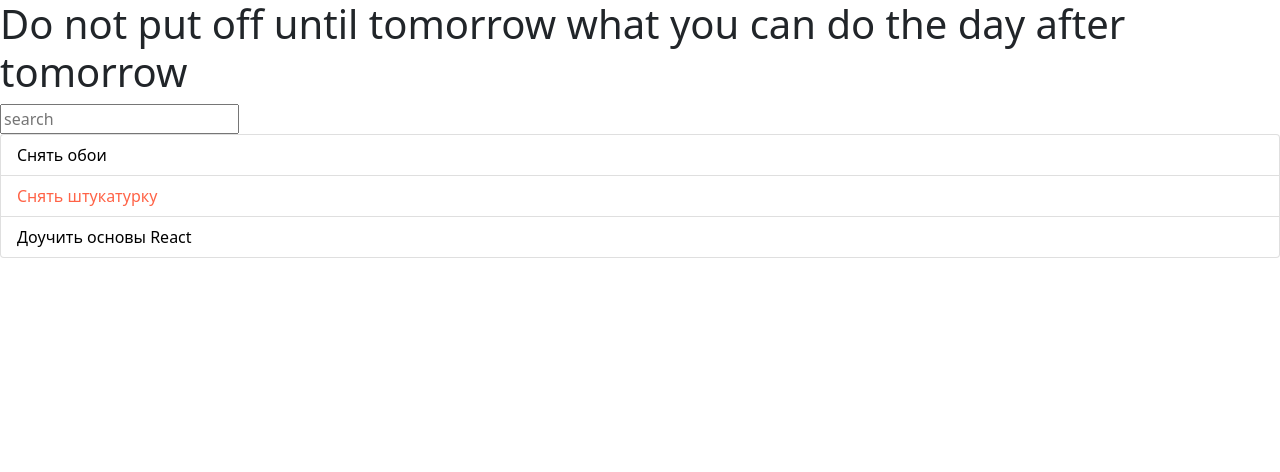
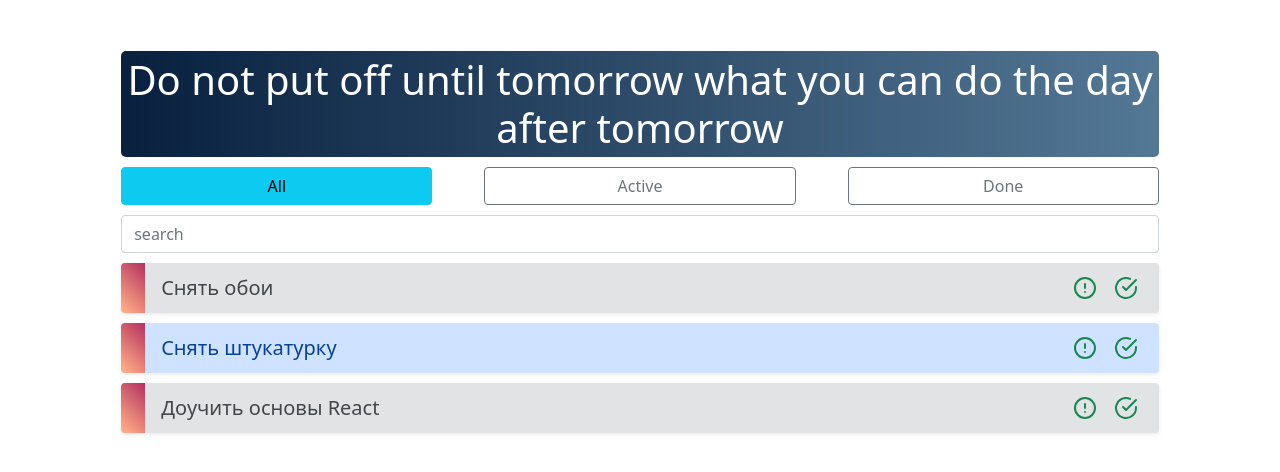
Before and after one commit to angrythunderbird/todo, a React (Create React App) app: page / in a window 1280 px wide. Shown: the top 472 px of the page. Built offline with nearby package versions, Linux system fonts and the light colour scheme.

Commit message:
feat: add filter buttons, task buttons, styles

```diff
--- /dev/null
+++ b/src/components/app-header.css
@@ -0,0 +1,13 @@
+.header {
+  width: 100%;
+  margin: 0 auto 10px;
+  padding: 5px;
+  border-radius: 5px;
+  background-image: linear-gradient(90deg, #09203F 0%, #537895 100%);
+  text-align: center;
+  color: #FFFFFF;
+}
+
+.header h1 {
+  margin: 0;
+}
--- a/src/components/app-header.jsx
+++ b/src/components/app-header.jsx
@@ -1,7 +1,14 @@
+import './app-header.css';
+
 const AppHeader = () => {
-  return <h1>
-    Do not put off until tomorrow what you can do the day after tomorrow
-  </h1>
+  return (
+    <div className="header">
+      <h1>
+        Do not put off until tomorrow what you can do the day after tomorrow
+      </h1>
+      {/* <h2>{toDo} to do, {done} done</h2> */}
+    </div>
+  )
 }
 
 export default AppHeader;
--- /dev/null
+++ b/src/components/search-panel.css
@@ -0,0 +1,3 @@
+.task-search {
+  margin: 0 auto 10px;
+}
--- a/src/components/search-panel.jsx
+++ b/src/components/search-panel.jsx
@@ -1,5 +1,7 @@
+import './search-panel.css';
+
 const SearchPanel = () => {
-  return <input type="text" placeholder="search" />
+  return <input type="text" placeholder="search" className="form-control task-search" />
 };
 
 export default SearchPanel;
--- /dev/null
+++ b/src/components/task-status-filter.css
@@ -0,0 +1,11 @@
+.task-status-filter {
+  width: 100%;
+  margin: 0 auto 10px;
+  display: flex;
+  justify-content: space-between;
+}
+
+.task-status-btn {
+  display: block;
+  width: 30%;
+}
--- /dev/null
+++ b/src/components/task-status-filter.jsx
@@ -0,0 +1,13 @@
+import './task-status-filter.css';
+
+const TaskStatusFilter = () => {
+  return (
+    <div className="task-status-filter">
+      <button type="button" className="task-status-btn btn btn-info">All</button>
+      <button type="button" className="task-status-btn btn btn btn-outline-secondary">Active</button>
+      <button type="button" className="task-status-btn btn btn btn-outline-secondary">Done</button>
+    </div>
+  );
+};
+
+export default TaskStatusFilter;
--- /dev/null
+++ b/src/components/todo-list-item.css
@@ -0,0 +1,8 @@
+.todo-list-item {
+  font-size: 1.25rem;
+}
+
+.todo-list-item button {
+  width: 35px;
+  margin: 3px;
+}
--- a/src/components/todo-list-item.jsx
+++ b/src/components/todo-list-item.jsx
@@ -1,9 +1,17 @@
-const TodoListItem = ({ label, important = false }) => {
-  const style = {
-    color: important ? 'tomato' : 'black'
-  };
+import './todo-list-item.css';
 
-  return <span style={style}>{ label }</span>
+const TodoListItem = ({ label }) => {
+  return (
+    <div className="todo-list-item">
+      <span className="text">{label}</span>
+      <button type="button" className="btn btn-outline-success btn-sm float-right todo-list-item-btn">
+        <svg xmlns="http://www.w3.org/2000/svg" width="24" height="24" viewBox="0 0 24 24" fill="none" stroke="currentColor" stroke-width="2" stroke-linecap="round" stroke-linejoin="round" class="feather feather-alert-circle"><circle cx="12" cy="12" r="10"></circle><line x1="12" y1="8" x2="12" y2="12"></line><line x1="12" y1="16" x2="12.01" y2="16"></line></svg>
+      </button>
+      <button type="button" className="btn btn-outline-success btn-sm float-right todo-list-item-btn">
+        <svg xmlns="http://www.w3.org/2000/svg" width="24" height="24" viewBox="0 0 24 24" fill="none" stroke="currentColor" stroke-width="2" stroke-linecap="round" stroke-linejoin="round" class="feather feather-check-circle"><path d="M22 11.08V12a10 10 0 1 1-5.93-9.14"></path><polyline points="22 4 12 14.01 9 11.01"></polyline></svg>
+      </button>
+    </div>
+  );
 };
 
 export default TodoListItem;
--- /dev/null
+++ b/src/components/todo-list.css
@@ -0,0 +1,43 @@
+.todo-list {
+  width: 100%;
+  margin: 0 auto 5px;
+}
+
+.list-group-item {
+  margin: 0 0 10px;
+  padding: 0;
+  border: 0;
+  overflow: hidden;
+}
+
+.list-group-item::before {
+  content: "";
+  display: block;
+  width: 25px;
+  position: absolute;
+  top: 0;
+  left: -1px;
+  bottom: -1px;
+  background-image: linear-gradient(45deg, #FFAA85 10%, #B3315F 100%);
+}
+
+.todo-list-item {
+  width: 100%;
+  padding-right: 15px;
+  display: flex;
+  justify-content: flex-end;
+}
+
+.list-group-item .text {
+  display: inline-block;
+  margin: 10px auto 10px 40px;
+}
+
+.todo-list .item {
+  box-sizing: border-box;
+}
+
+.todo-list-item-btn {
+  border: none;
+  /* justify-self: flex-end; */
+}
--- a/src/components/todo-list.jsx
+++ b/src/components/todo-list.jsx
@@ -1,18 +1,23 @@
 import TodoListItem from './todo-list-item';
+
+import './todo-list.css';
 
 
 const TodoList = ({ todos }) => {
 
   const todoElements = todos.map((item, i) => {
+    const listItemStyle = item.important ? 'list-group-item-primary' : 'list-group-item-secondary';
+
     return (
-      <li key={i.toString()} className="list-group-item">
+      <li key={i.toString()} className={"list-group-item item shadow-sm rounded " + listItemStyle}>
+        <span className="marker"></span>
         <TodoListItem { ...item } />
       </li>
     )
   })
 
   return (
-    <ul className="list-group">
+    <ul className="list-group todo-list">
       { todoElements }
     </ul>
   );
--- /dev/null
+++ b/src/index.css
@@ -0,0 +1,12 @@
+* {
+  box-sizing: border-box;
+}
+
+.container {
+  display: flex;
+  padding: 4%;
+  flex-direction: column;
+  justify-content: stretch;
+  align-items: stretch;
+
+}
--- a/src/index.jsx
+++ b/src/index.jsx
@@ -2,7 +2,10 @@ import React from 'react';
 import ReactDOM from 'react-dom';
 import AppHeader from './components/app-header';
 import SearchPanel from './components/search-panel';
+import TaskStatusFilter from './components/task-status-filter';
 import TodoList from './components/todo-list';
+
+import './index.css';
 
 const todoData = [
   {label: 'Снять обои', important: false},
@@ -12,8 +15,9 @@ const todoData = [
 
 const App = () => {
   return (
-    <div>
+    <div className="container">
       <AppHeader />
+      <TaskStatusFilter />
       <SearchPanel />
       <TodoList todos={todoData} />
 
```
Also changed, not shown: public/alert-circle.svg (added), public/check-circle.svg (added).
